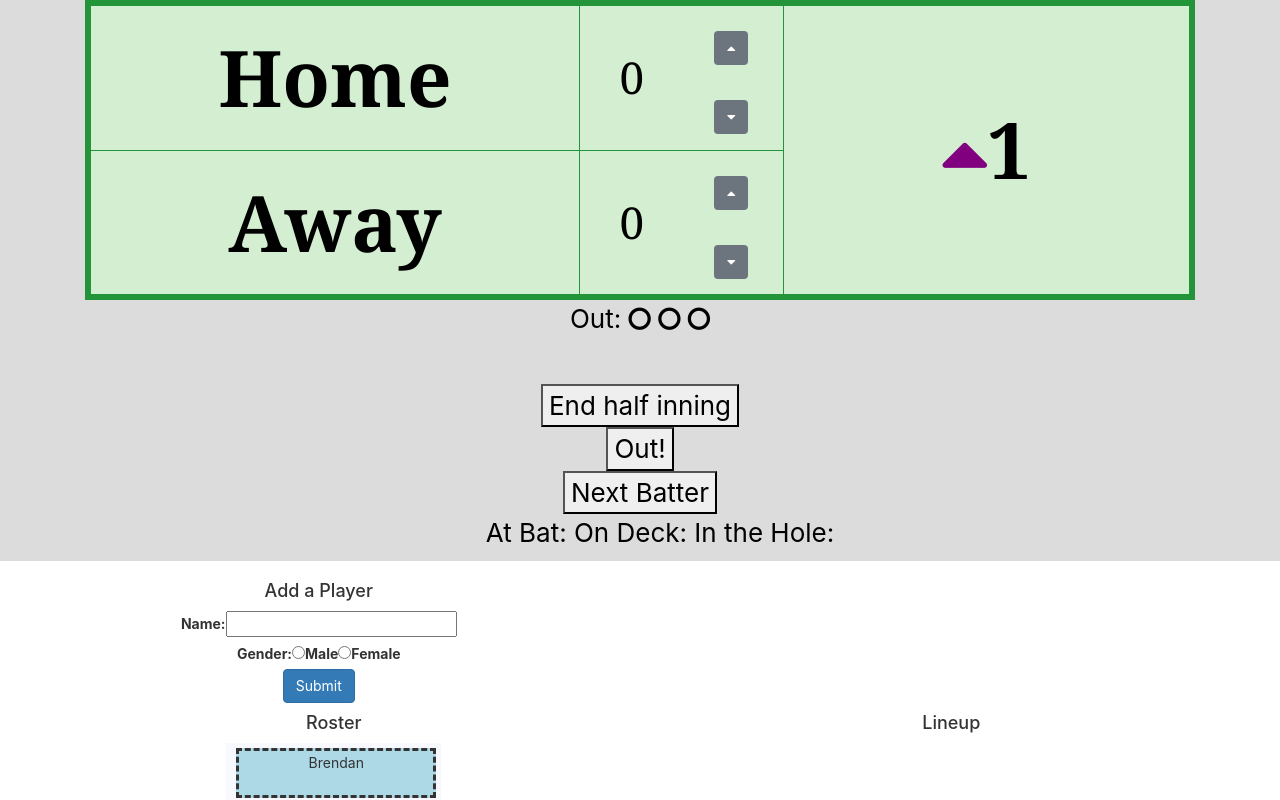
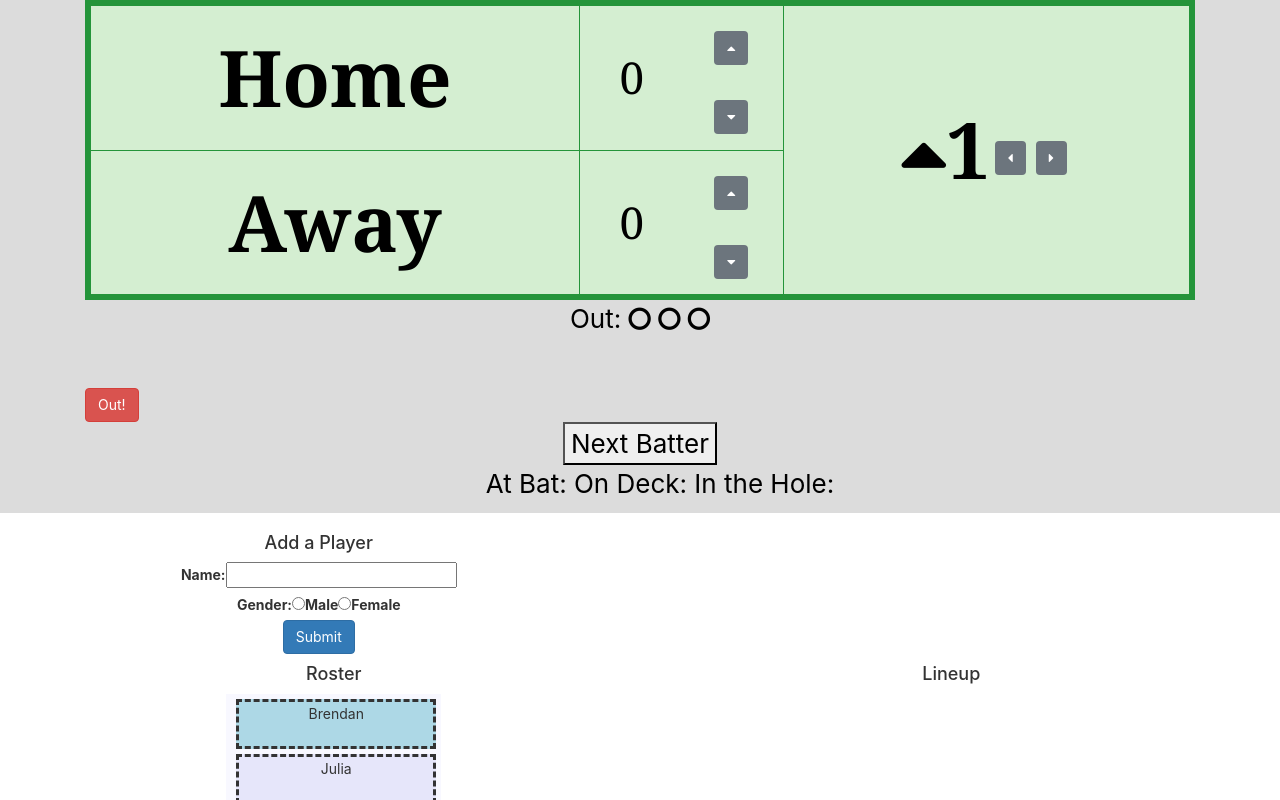
Before and after one commit to bgibz/Softball, a React (Create React App) app: page / in a window 1280 px wide. Shown: the top 800 px of the page. Built offline with nearby package versions, Linux system fonts and the light colour scheme.

Commit message:
manipulate inning with buttons on scoreboard

```diff
--- a/src/Scoreboard.css
+++ b/src/Scoreboard.css
@@ -67,7 +67,11 @@ table.greenTable tfoot .links a{
   border-radius: 5px;
 }
 
-table.innerTable td {
+table.hiddenTable td {
   border-collapse: collapse;
   border: none;
 }
+
+button.tableButton {
+  margin: 5px;
+}
--- a/src/Scoreboard.jsx
+++ b/src/Scoreboard.jsx
@@ -33,18 +33,45 @@ class Scoreboard extends React.Component {
             [name]: value
         });
     }
-    endhalf() {
+
+    endhalf(action) {
         if (this.state.half === "top") {
-            this.setState((state) => {
-                return { half: "bottom",
-            outs: 0}
-            });
+            if (action === "next") {
+                this.setState(() => {
+                    return {
+                        half: "bottom",
+                        outs: 0
+                    }
+                });
+            }
+            if (action === "last" && this.state.inning > 1) {
+                this.setState((state) => {
+                    return {
+                        half: "top",
+                        inning: state.inning - 1,
+                        outs: 0
+                    }
+                });
+            }
         } else{
-            this.setState((state) => {
-                return { half: "top",
-                inning: state.inning + 1,
-                outs: 0 }
-            });
+            if (action === "next") {
+                this.setState((state) => {
+                    return {
+                        half: "top",
+                        inning: state.inning + 1,
+                        outs: 0
+                    }
+                });
+            }
+            if (action === "last") {
+                this.setState(() => {
+                    return {
+                        half: "top",
+                        outs: 0
+                    }
+                });
+            }
+
         }
     }
 
@@ -118,7 +145,7 @@ class Scoreboard extends React.Component {
                             <tr>
                                 <th>{this.state.home}</th>
                                 <td>
-                                    <table className = "innerTable">
+                                    <table className = "hiddenTable">
                                         <tbody>
                                             <tr>
                                             <td rowSpan = '2'>{this.state.homescore}</td>
@@ -130,12 +157,16 @@ class Scoreboard extends React.Component {
                                         </tbody>
                                     </table>
                                 </td>
-                                <th rowSpan = '2'><span className={arrow} aria-hidden="true" style={{color: 'purple'}}></span>{this.state.inning}</th>
+                                <th rowSpan = '2'>
+                                    <span className={arrow} aria-hidden="true" style={{color: 'black'}}></span>{this.state.inning}
+                                    <button className='btn btn-secondary tableButton' onClick = {(e) => this.endhalf("last")}><span className = 'fa fa-caret-left'></span></button>
+                                    <button className='btn btn-secondary tableButton' onClick = {(e) => this.endhalf("next")}><span className = 'fa fa-caret-right'></span></button>
+                                </th>
                             </tr>
                             <tr>
                                 <th>{this.state.away}</th>
                                 <td>
-                                    <table className = "innerTable">
+                                    <table className = "hiddenTable">
                                         <tbody>
                                             <tr>
                                             <td rowSpan = '2'>{this.state.awayscore}</td>
@@ -154,10 +185,13 @@ class Scoreboard extends React.Component {
                 <div className="col-md-12">
                     <p>Out:  <span dangerouslySetInnerHTML={{__html: outs}}></span></p>
                     <br></br>
-                    <button onClick={(e) => this.endhalf()} >End half inning </button>
-                    <br/>
-                    <button onClick={(e) => this.addOut()}>Out!</button>
-                    <br/>
+                    <table className = "hiddenTable">
+                        <tbody>
+                            <tr>
+                                <td><buttton className='btn btn-danger' onClick={(e) => this.addOut()}>Out!</buttton></td>
+                            </tr>
+                        </tbody>
+                    </table>
                     <button onClick={(e) => this.props.nextBatter()}>Next Batter</button>
                 </div>
                 </div>
```
